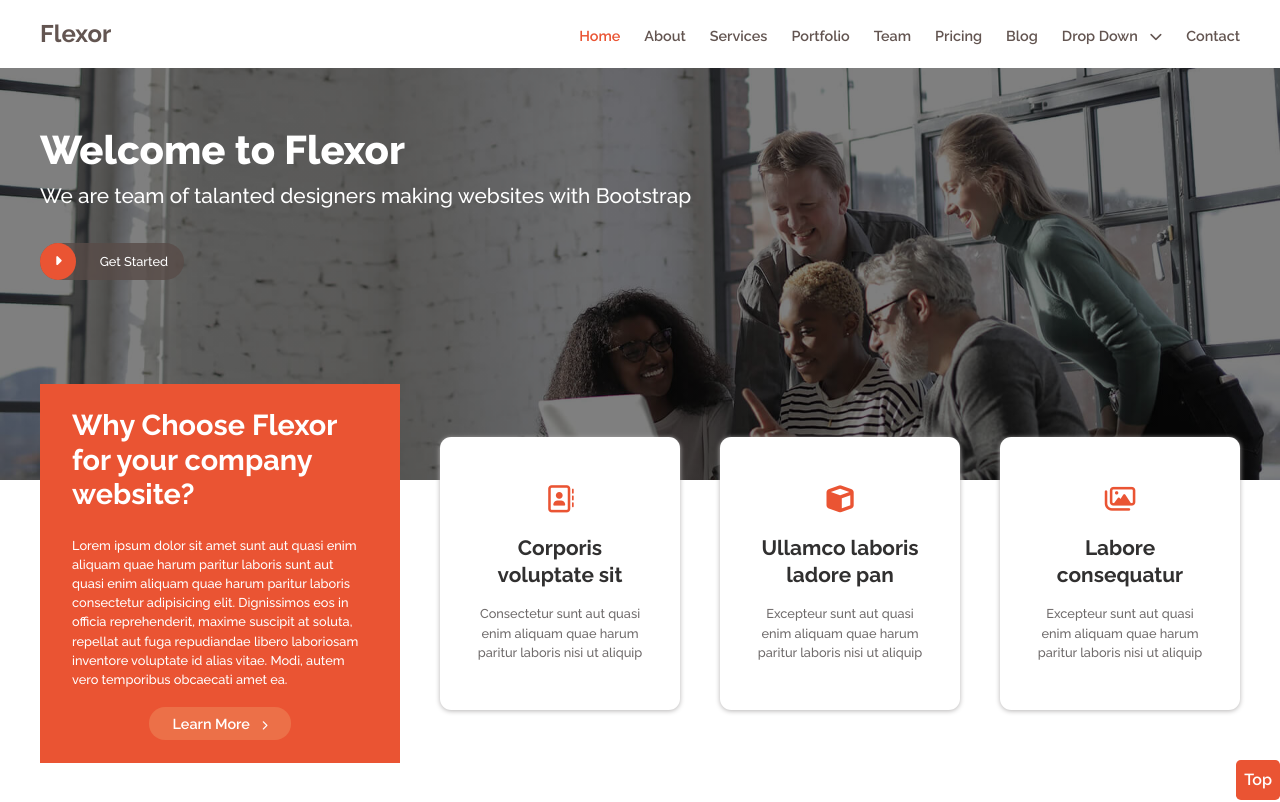
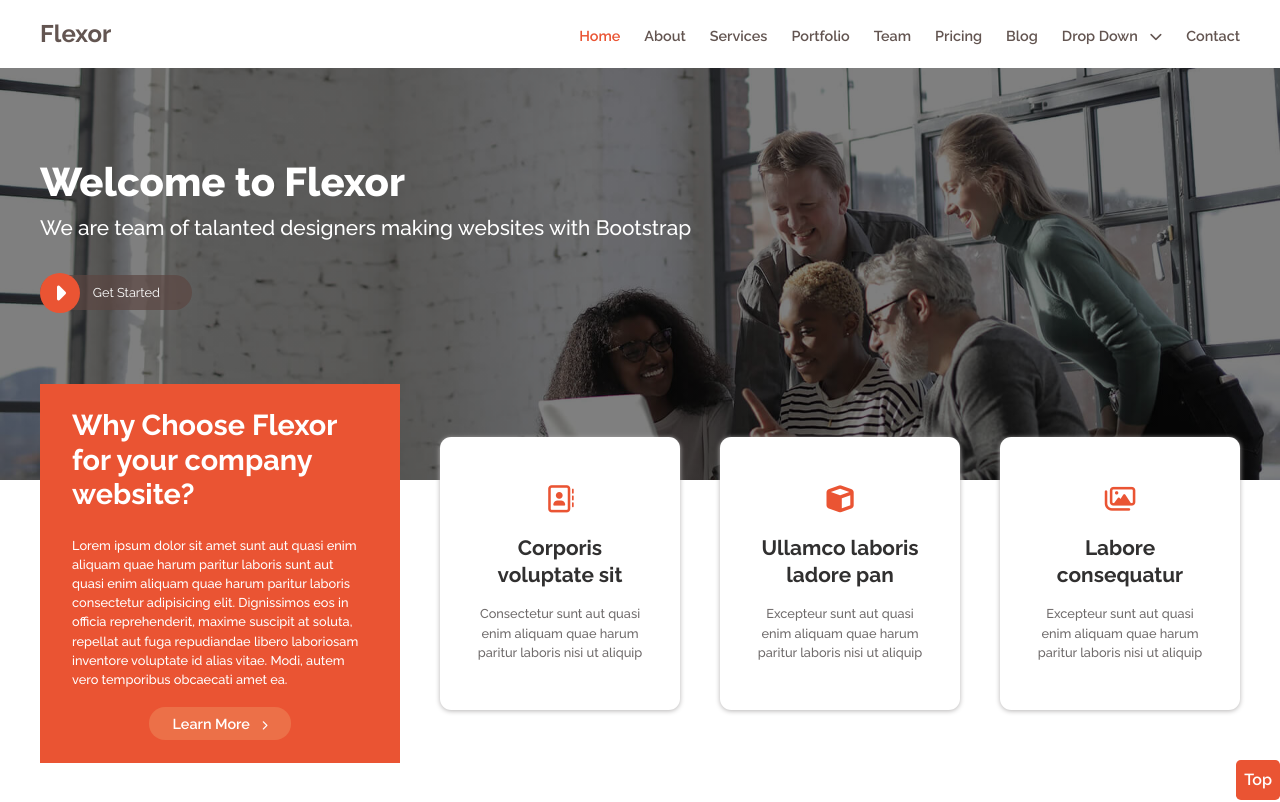
Before and after one commit to Chandujnu/flexor-checkpoint, a plain HTML site: page index.html in a window 1280 px wide. Shown: the top 802 px of the page. Drawn offline with Linux system fonts and the light colour scheme.

Commit message:
Refactor code

```diff
--- a/assets/stylesheet/style.css
+++ b/assets/stylesheet/style.css
@@ -278,7 +278,6 @@ body {
  .hero-image {
      background: linear-gradient(rgba(0,0,0,0.5),rgba(0,0,0,0.5)), url(../media/hero-bg.jpg);
      height: 30rem;
-     /* width: 100%; */
      background-size: cover;
      position: relative;
  }
@@ -289,33 +288,34 @@ body {
  h1 {
      font-size: 2.5rem;
      font-weight: 800;
+     padding-top: 2rem;
  }
  .hero-heading p {
      font-size: 1.3rem;
      padding-bottom: 2rem;
  }
- .arrow {
-     width: 12%;
-    border-radius: 2rem;
-    font-weight: 500;
-    font-size: 0.8rem;
-    border: none;
-    background-color: rgba(88,75,72,0.8);
+ .get-btn {
+     font-size: 0.8rem;
+     font-weight: 400;
+     color: var(--text-white);
+     padding: 0.5rem 2rem;
+     padding-left: 3.3rem;
+     background-color: rgba(92, 71, 66, 0.7);
+     border-radius: 2rem;
  }
- .arrow:hover {
+ .arrow-icon{
+     height: 2.5rem;
+     width: 2.5rem;
+     border-radius: 50%;
+     background-color: var(--primary);
+     position: absolute;
+ }
+ .arrow .get-btn:hover {
      background-color: var(--primary);
  }
- .arrow a {
-    font-weight: 500;
-    font-size: 0.8rem;
-    color: var(--text-white);
-    padding: 0.5rem 1rem 0.5rem 0;
- }
- .arrow i {
-    padding: 0.7rem 0.9rem;
-    border-radius: 50%;
-    color: var(--text-white);
-    background-color: var(--primary);
+ .arrow-icon i {
+     font-size: 1.5rem;
+     color: var(--text-white);
  }
  .active-article {
      background-color: var(--primary);
@@ -385,7 +385,7 @@ body {
     padding: 4rem 0;
  }
  .about-article img {
-     height: 50vh;
+     height: 90vh;
  }
  .play-icon i {
      color: var(--text-white);
@@ -462,10 +462,8 @@ body {
 
 
  /* services */
-
  .services {
      background-color: rgb(254,249,247);
-     /* width: 100%; */
  }
  .services-article-box {
      padding: 3rem 0;
@@ -587,7 +585,6 @@ body {
 .testimonial-box {
     padding: 4rem 8rem;
     min-width: 100%;
-    /* overflow: auto; */
 }
 .testimonial-container::-webkit-scrollbar {
     display: none;
@@ -840,12 +837,12 @@ body {
 
 }
 form {
-    padding: 2rem;
+    padding: 2rem 1.5rem;
     box-shadow: 1px 0 9px 8px rgb(230, 230, 230);
 }
 .form-control {
     margin-bottom: 1rem;
-    padding: 0.5rem;
+    padding: 0.7rem;
     outline: none;
     width: 100%;
 }
@@ -1042,6 +1039,12 @@ form {
     .heading {
         height: 6rem;
     }
+    .about {
+        margin-top: 10rem;
+    }
+    .team-image, .portfolio-image {
+        height: 70vh;
+    }
 }
     @media screen and (max-width: 768px) {
         .container {
@@ -1072,6 +1075,16 @@ form {
         .nav-menu a {
             font-size: 1.5rem;
         }
+        .question-box {
+            width: 100%;
+            margin: 0;
+        }
+        .address-container, .form {
+            padding: 0;
+        }
+        .about {
+            margin-top: 5rem;
+        }
 
     /* responsive navbar */
     .nav-menu {
--- a/index.html
+++ b/index.html
@@ -95,10 +95,12 @@
         <header class="hero-heading">
             <h1>Welcome to Flexor</h1>
             <p>We are team of talanted designers making websites with Bootstrap</p>
-            <div class="arrow flex justify-between item-center">
-                <i class="fas fa-caret-right"></i>
-                <a class="get-btn" href="#"> Get Started</a>
-            </div>
+                <div class="arrow flex item-center">
+                    <div class="arrow-icon center">
+                        <i class="fas fa-caret-right"></i>
+                    </div>
+                    <a class="get-btn" href="#"> Get Started</a>
+                </div>
         </header>
         <div class=" hero-article-box flex item-center med-wrap med-between justify-between">
             <article class="active-article text-center flex-100 flex-30 margin-top margin-botom">
@@ -625,7 +627,7 @@
                     <h4>F.A.Q</h4>
                     <p>Lorem ipsum, dolor sit amet consectetur adipisicing elit. Cumque sit, reprehenderit inventore saepe earum numquam incidunt fugiat deleniti laudantium suscipit! Ratione, delectus. Tempore quos sint at commodi deleniti. Porro corporis perspiciatis cupiditate, vitae ducimus ipsam.</p>
                 </header>
-               <div class="question-box active">
+               <div class="question-box active item-center">
                    <div class="flex justify-between">
                        <div class="flex active item-center">
                            <i class="q-icon far fa-question-circle"></i>
```
